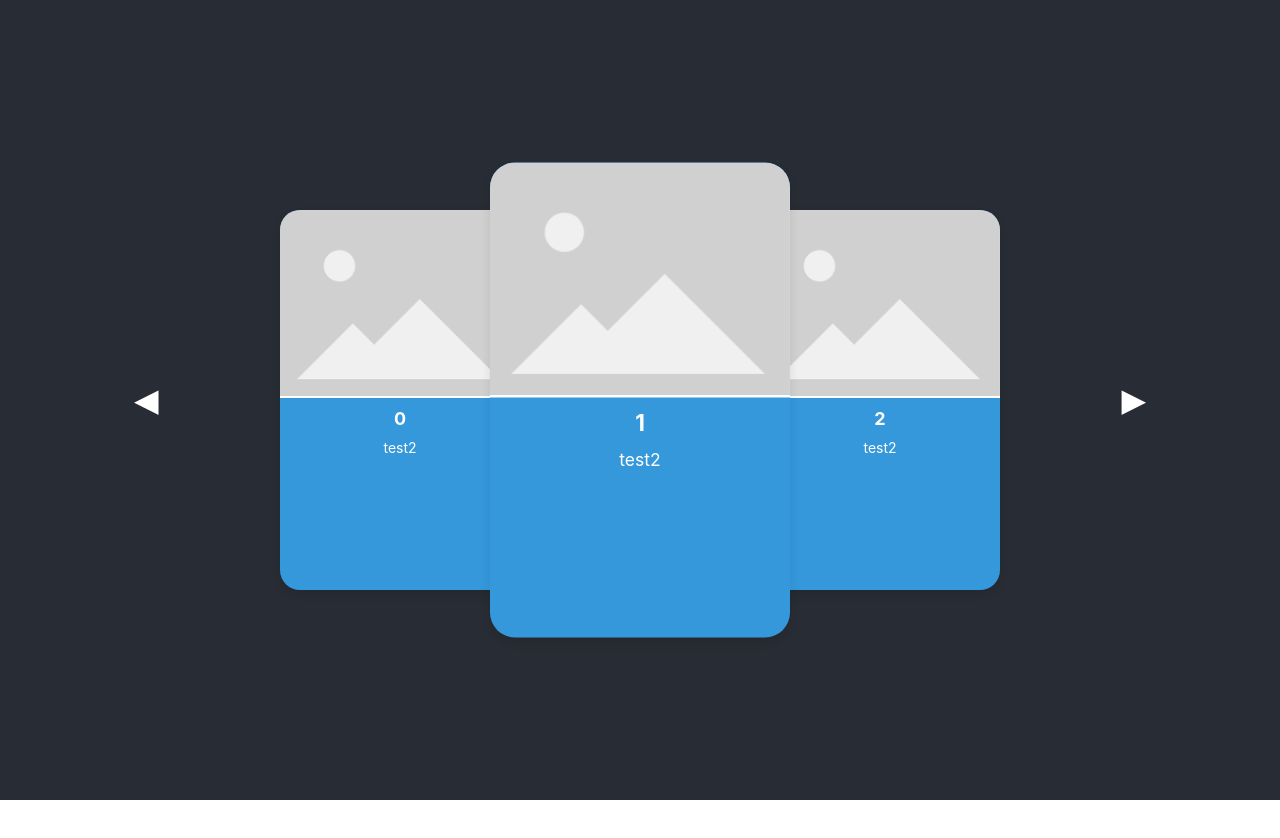
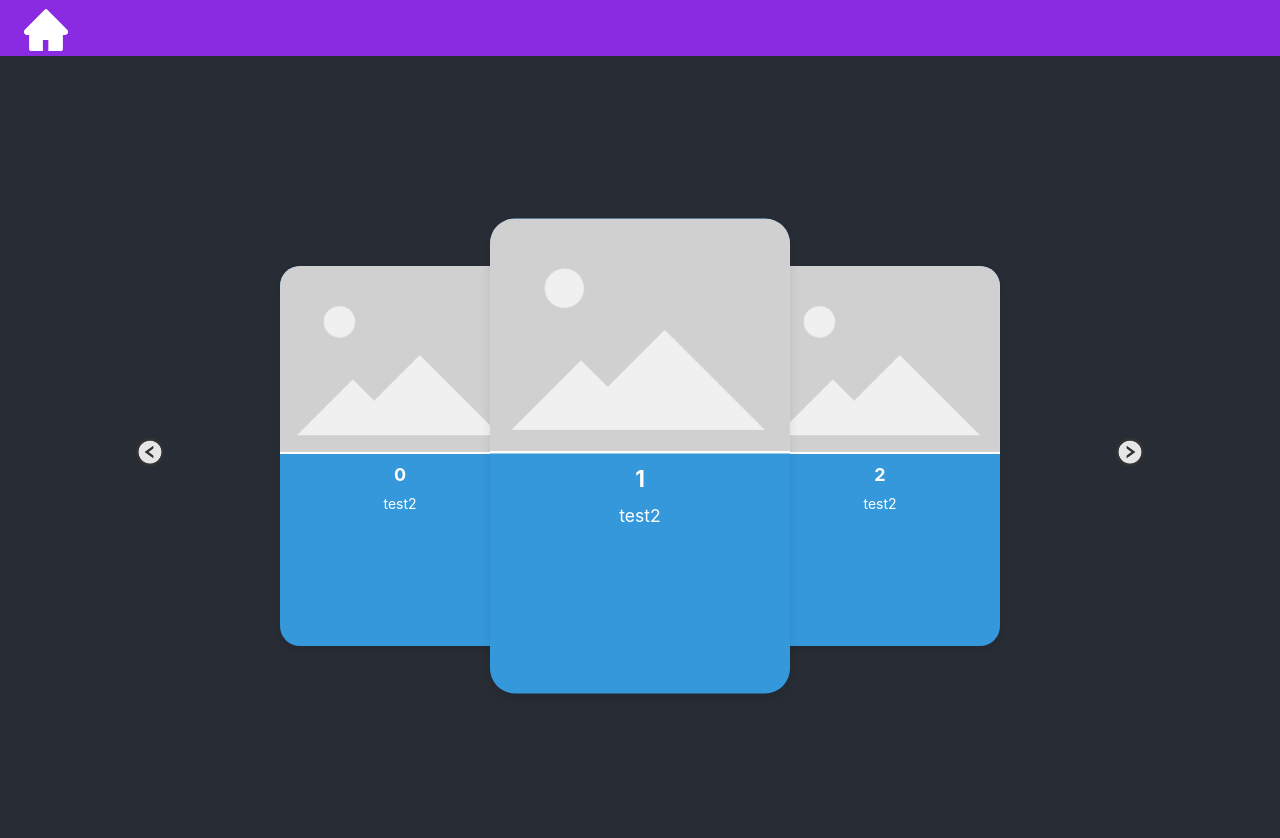
Before and after one commit to magicM00nchild/MultiPageApplication, a React (Create React App) app: page / in a window 1280 px wide. Shown: the top 838 px of the page. Before the commit the page ends 800 px from the top, so only its background shows below. Built offline with nearby package versions, Linux system fonts and the light colour scheme.

Commit message:
adding header and icos

```diff
--- a/package.json
+++ b/package.json
@@ -10,6 +10,7 @@
     "@types/react-dom": "^18.3.0",
     "react": "^18.3.1",
     "react-dom": "^18.3.1",
+    "react-icons": "^5.3.0",
     "react-multi-carousel": "^2.8.5",
     "react-scripts": "5.0.1",
     "typescript": "^5.5.4",
--- a/src/App.css
+++ b/src/App.css
@@ -2,18 +2,7 @@
   text-align: center;
 }
 
-.App-logo {
-  height: 40vmin;
-  pointer-events: none;
-}
-
-@media (prefers-reduced-motion: no-preference) {
-  .App-logo {
-    animation: App-logo-spin infinite 20s linear;
-  }
-}
-
-.App-header {
+.App-body {
   background-color: #282c34;
   min-height: 100vh;
   display: flex;
@@ -27,12 +16,3 @@
 .App-link {
   color: #61dafb;
 }
-
-@keyframes App-logo-spin {
-  from {
-    transform: rotate(0deg);
-  }
-  to {
-    transform: rotate(360deg);
-  }
-}
--- a/src/App.js
+++ b/src/App.js
@@ -1,11 +1,15 @@
 import logo from './logo.svg';
 import './App.css';
 import CarouselTileList from './CarouselList/CarouselTileList';
+import Header from './Header/Header'
 
 function App() {
   return (
     <div className="App">
-      <div className="App-header">
+      <div className='App-header'>
+        <Header/>
+      </div>
+      <div className="App-body">
         <CarouselTileList />
       </div>
     </div>
--- a/src/CarouselList/CarouselTileList.tsx
+++ b/src/CarouselList/CarouselTileList.tsx
@@ -1,6 +1,8 @@
 import React, { useState } from 'react';
 import './CarouselTileList.css';
 import Tile, { TileType } from '../Tiles/Tile';
+import { AiTwotoneRightCircle, AiTwotoneLeftCircle } from "react-icons/ai";
+
 
 interface Tile {
   id: number;
@@ -63,7 +65,7 @@ const CarouselTileList: React.FC = () => {
   return (
     <div className="carousel-container">
       <button className="carousel-button left" onClick={handlePrev}>
-        ◀
+        <AiTwotoneLeftCircle />
       </button>
       <div className="carousel">
         {getVisibleTiles().map((index) => (
@@ -80,7 +82,7 @@ const CarouselTileList: React.FC = () => {
         ))}
       </div>
       <button className="carousel-button right" onClick={handleNext}>
-        ▶
+        <AiTwotoneRightCircle />
       </button>
     </div>
   );
--- /dev/null
+++ b/src/Header/Header.css
@@ -0,0 +1,15 @@
+.header-container {
+    display: flex;
+    align-self: flex-start;
+    background-color: blueviolet;
+    height: 7vh;
+    width: 100%;
+}
+
+.header-home-icon {
+    height: 50px;
+    width: 50px;
+    color: white;
+    padding: 5px;
+    margin-left: 2vh;
+}
--- /dev/null
+++ b/src/Header/Header.tsx
@@ -0,0 +1,13 @@
+import React from "react"
+import './Header.css'
+import { AiFillHome } from "react-icons/ai";
+
+
+
+const Header = () => {
+    return <div className="header-container">
+            <AiFillHome className="header-home-icon"/>
+    </div>
+}
+
+export default Header
```
Also changed, not shown: 1 other file (tests, documents, lock files or other folders).
